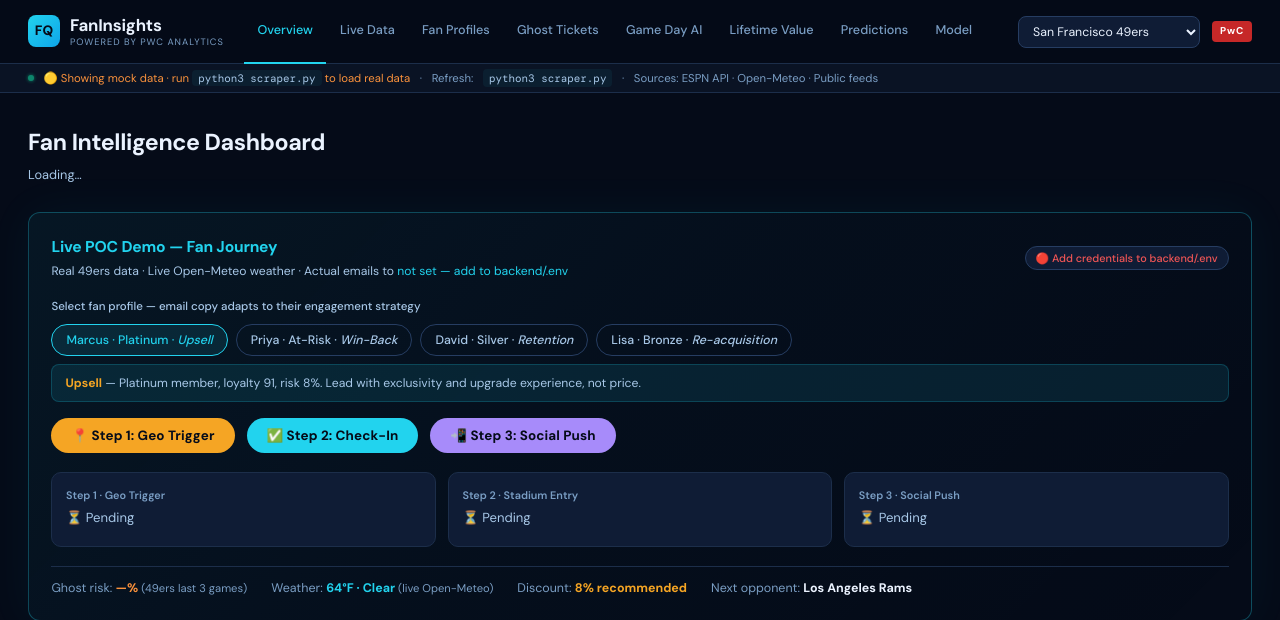
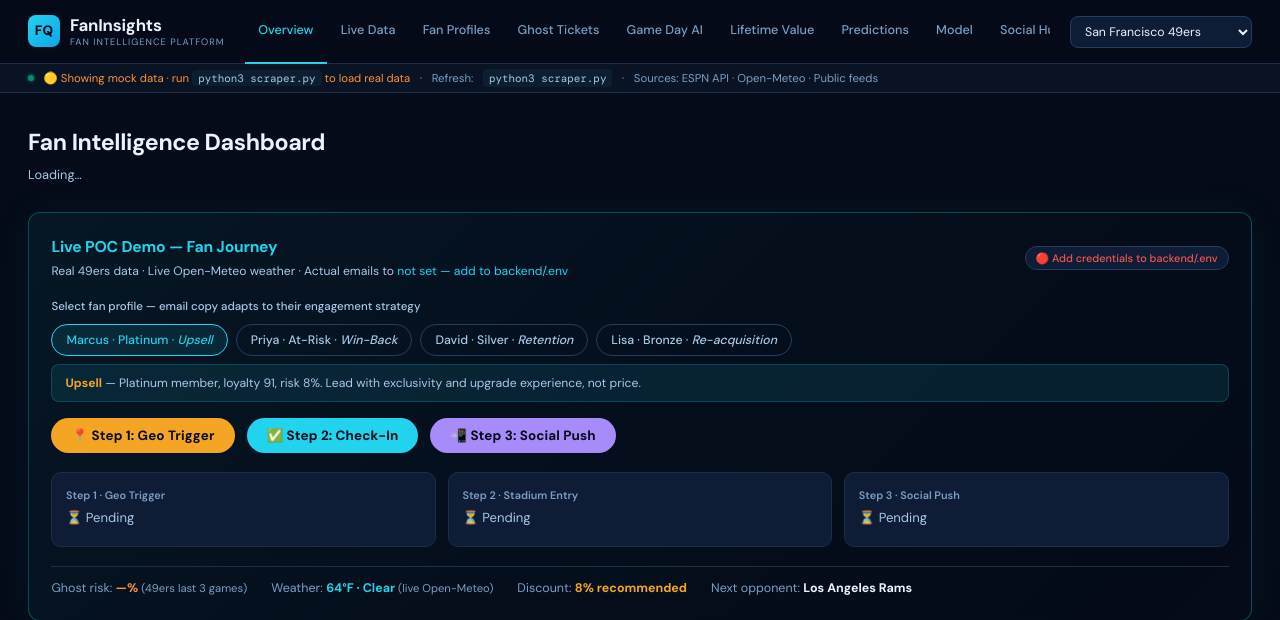
Before and after one commit to hbirk01/FanInsights, a FastAPI app: page / in a window 1280 px wide. Shown: the top 620 px of the page. Run offline with FastAPI, Linux system fonts and the light colour scheme; data that the repository does not hold is empty.

Commit message:
Remove all PwC mentions from site and email templates
- Nav sub-label: "Powered by PwC Analytics" → "Fan Intelligence Platform"
- PwC red badge chip removed from nav
- "PwC F1 partnership events" → "Race calendar"
- "PwC Sports Practice Benchmarks" → "Industry Benchmarks"
- Removed unused .badge-pwc CSS rule
- Email templates: removed PwC red header badge and footer attribution from
  all three templates (offer, checkin, social)

Co-Authored-By: Claude Sonnet 4.6 <noreply@anthropic.com>

```diff
--- a/backend/templates/email_checkin.html
+++ b/backend/templates/email_checkin.html
@@ -37,7 +37,7 @@
 
   <div class="header">
     <div><div class="logo">FanIQ</div></div>
-    <div style="background:#D93025;color:white;font-size:10px;font-weight:700;padding:3px 8px;border-radius:3px;letter-spacing:1px;">PwC</div>
+
   </div>
 
   <div class="hero">
@@ -99,7 +99,7 @@
   <div class="footer">
     <div class="footer-text">
       Have a great game, {{fan_name}}! We'll remember your preferences for next time.<br><br>
-      FanIQ · Powered by PwC Analytics · <a href="#">Manage preferences</a>
+      FanIQ · <a href="#">Manage preferences</a>
     </div>
   </div>
 
--- a/backend/templates/email_offer.html
+++ b/backend/templates/email_offer.html
@@ -56,7 +56,7 @@
       <div class="logo">FanIQ</div>
       <div class="logo-sub">Fan Intelligence</div>
     </div>
-    <div style="background:#D93025;color:white;font-size:10px;font-weight:700;padding:3px 8px;border-radius:3px;letter-spacing:1px;">PwC</div>
+
   </div>
 
   <!-- HERO -->
@@ -189,7 +189,7 @@
     <div class="footer-text">
       This offer was prepared for {{fan_name}} based on your 49ers history and preferences.
       To manage your notification preferences or unsubscribe, <a href="#">click here</a>.<br><br>
-      FanIQ · Powered by PwC Analytics
+      FanIQ
     </div>
   </div>
 
--- a/backend/templates/email_social.html
+++ b/backend/templates/email_social.html
@@ -49,7 +49,7 @@
 
   <div class="header">
     <div><div class="logo">FanIQ</div></div>
-    <div style="background:#D93025;color:white;font-size:10px;font-weight:700;padding:3px 8px;border-radius:3px;letter-spacing:1px;">PwC</div>
+
   </div>
 
   <!-- RESULT HERO -->
@@ -136,7 +136,7 @@
   <div class="footer">
     <div class="footer-text">
       Thanks for being part of the 49ers family, {{fan_name}}. See you next game.<br><br>
-      FanIQ · Powered by PwC Analytics · <a href="#">Manage preferences</a> · <a href="#">Unsubscribe</a>
+      FanIQ · <a href="#">Manage preferences</a> · <a href="#">Unsubscribe</a>
     </div>
   </div>
 
--- a/frontend/index.html
+++ b/frontend/index.html
@@ -67,11 +67,6 @@
   .nav-tab:hover{color:var(--muted-hi);}
   .nav-tab.active{color:var(--cyan);border-bottom-color:var(--cyan);}
   .nav-right{display:flex;align-items:center;gap:0.75rem;flex-shrink:0;}
-  .badge-pwc{
-    background:#C62828;color:white;
-    font-size:0.62rem;font-weight:700;padding:3px 8px;
-    border-radius:4px;letter-spacing:0.8px;
-  }
   .team-selector{
     background:var(--surface2);border:1px solid var(--border-hi);
     color:var(--text);padding:6px 10px;border-radius:var(--radius-sm);
@@ -249,7 +244,7 @@
 <nav>
   <div class="logo-wrap">
     <div class="logo-mark">FQ</div>
-    <div><span class="logo">FanInsights</span><span class="logo-sub">Powered by PwC Analytics</span></div>
+    <div><span class="logo">FanInsights</span><span class="logo-sub">Fan Intelligence Platform</span></div>
   </div>
   <div class="nav-tabs">
     <div class="nav-tab active" onclick="showPage('overview',this)">Overview</div>
@@ -289,7 +284,6 @@
         <option value="long_beach">Long Beach GP</option>
       </optgroup>
     </select>
-    <span class="badge-pwc">PwC</span>
   </div>
 </nav>
 <div class="status-bar">
@@ -485,7 +479,7 @@
       <div style="font-size:0.77rem;color:var(--muted);margin-top:0.5rem">NLP keyword analysis of ESPN news headlines. Positive (win, champion, extend) vs. negative (injured, loss, suspend). Feeds into loyalty score model.</div>
     </div>
     <div class="card">
-      <div class="card-header"><div class="card-title">F1 Race Calendar <span class="rb">ESPN</span></div><span style="font-size:0.74rem;color:var(--muted)">PwC F1 partnership events</span></div>
+      <div class="card-header"><div class="card-title">F1 Race Calendar <span class="rb">ESPN</span></div><span style="font-size:0.74rem;color:var(--muted)">Race calendar</span></div>
       <div id="real-f1"><div style="color:var(--muted)">Loading…</div></div>
       <div class="insight" style="margin-top:1rem"><div class="insight-label">F1 Fan Intelligence</div><div class="insight-text">Same FanIQ model for F1: geo-triggered hospitality offers, paddock tour upsells, merchandise delivery to grandstand seats. Live data from ESPN F1 scoreboard API.</div></div>
     </div>
@@ -764,7 +758,7 @@
     <div class="card"><div class="card-header"><div class="card-title">Churn Probability Distribution</div></div><canvas id="churnDistChart" height="220"></canvas><div id="predict-churn-sub" style="font-size:0.75rem;color:var(--muted);margin-top:0.8rem">3,847 fans in high-risk zone (&gt;70%). Intervention targeting top 500 highest-LTV at-risk fans.</div></div>
   </div>
   <div class="card">
-    <div class="card-header"><div class="card-title">PwC Sports Practice Benchmarks <span class="rb" id="predict-benchmark-badge">2024 NFL</span></div></div>
+    <div class="card-header"><div class="card-title">Industry Benchmarks <span class="rb" id="predict-benchmark-badge">2024 NFL</span></div></div>
     <canvas id="benchmarkChart" height="120"></canvas>
     <div style="margin-top:1rem;display:flex;gap:1.5rem;flex-wrap:wrap;font-size:0.8rem">
       <span><span style="display:inline-block;width:10px;height:10px;border-radius:50%;background:var(--gold);margin-right:5px"></span>Your Team</span>
```
